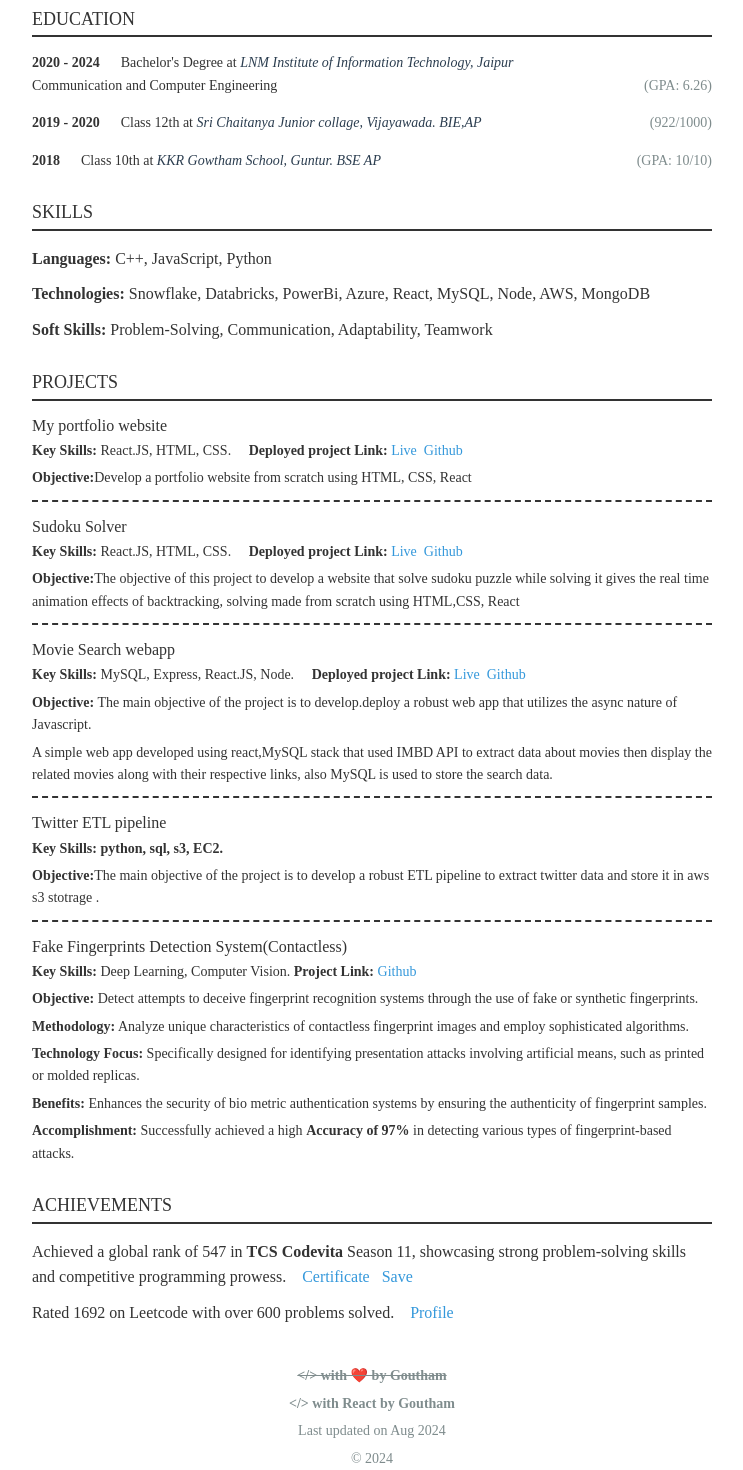
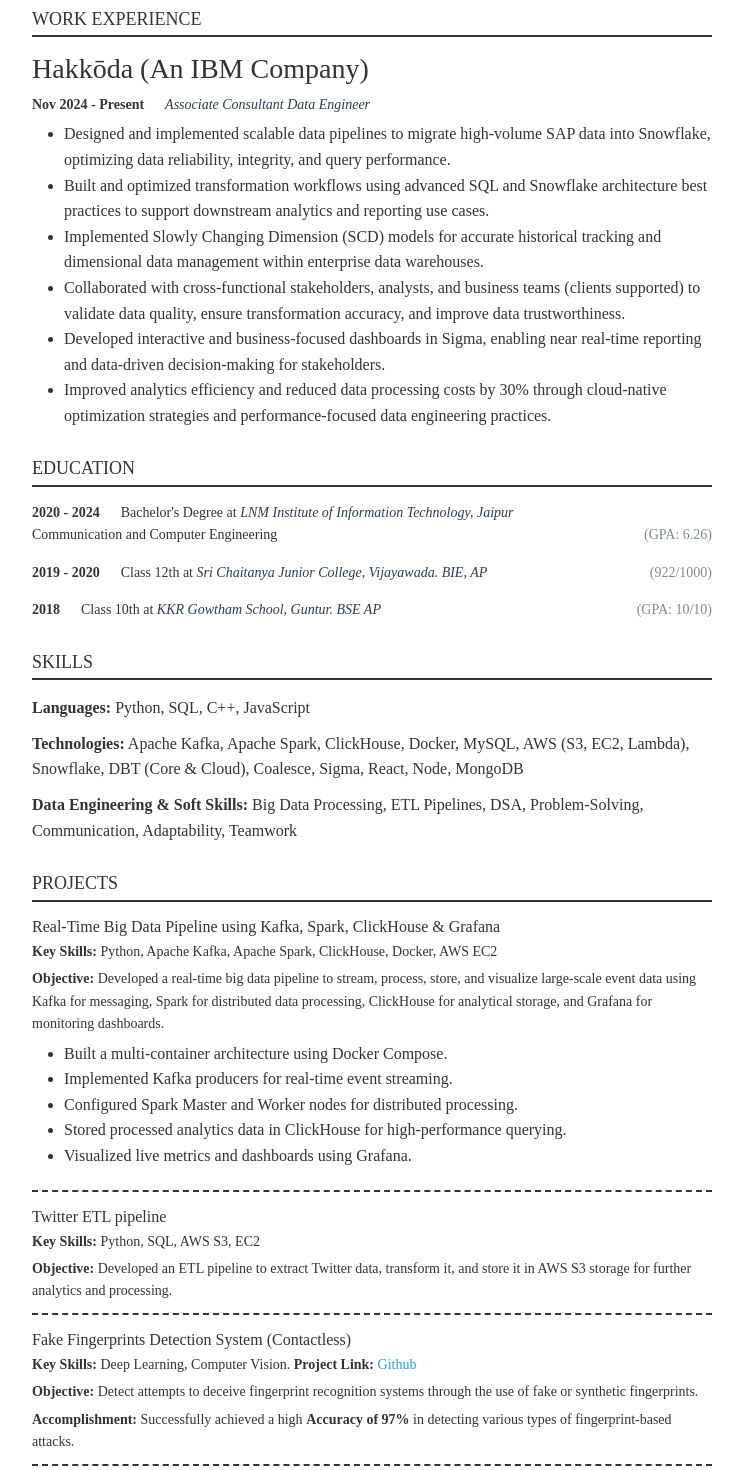
Before and after one commit to GouthamReddy1216/portfolio, a React (Create React App) app: page / in a window 1280 px wide. Shown: the part 160-1630 px from the top of the page, without its empty margins (268-1011 px from the left). Built offline with nearby package versions, Linux system fonts and the light colour scheme; the HTML template or start-up script is replaced by a standard one.

Commit message:
added certifications

```diff
--- a/src/App.js
+++ b/src/App.js
@@ -2,6 +2,7 @@
 import './App.css';
 import Certificate from "./codevita_certificate.pdf";
 import cv from "./CV.pdf";
+
 function App() {
   return (
     <div className='App'>
@@ -10,7 +11,7 @@
       </div>
 
       <div className='links'>
-      <div className='link'>
+        <div className='link'>
           <a href={cv} download='Goutham_CV' target="_blank" rel="noopener noreferrer">Save this CV</a>
         </div>
         <div className='link'>
@@ -27,16 +28,30 @@
         </div>
       </div>
 
+      <div className='section experience'>
+        <h2>WORK EXPERIENCE</h2>
+        <div className='item'>
+          <h3>Hakkōda (An IBM Company)</h3>
+          <p><strong>Nov 2024 - Present</strong> &emsp; <em>Associate Consultant Data Engineer</em></p>
+          <ul>
+            <li>Designed and implemented scalable data pipelines to migrate high-volume SAP data into Snowflake, optimizing data reliability, integrity, and query performance.</li>
+            <li>Built and optimized transformation workflows using advanced SQL and Snowflake architecture best practices to support downstream analytics and reporting use cases.</li>
+            <li>Implemented Slowly Changing Dimension (SCD) models for accurate historical tracking and dimensional data management within enterprise data warehouses.</li>
+            <li>Collaborated with cross-functional stakeholders, analysts, and business teams (clients supported) to validate data quality, ensure transformation accuracy, and improve data trustworthiness.</li>
+            <li>Developed interactive and business-focused dashboards in Sigma, enabling near real-time reporting and data-driven decision-making for stakeholders.</li>
+            <li>Improved analytics efficiency and reduced data processing costs by 30% through cloud-native optimization strategies and performance-focused data engineering practices.</li>
+          </ul>
+        </div>
+      </div>
+
       <div className='section education'>
         <h2>EDUCATION</h2>
-
         <div className='item'>
           <p><strong>2020 - 2024</strong> &emsp; Bachelor's Degree at <em>LNM Institute of Information Technology, Jaipur</em><br />
-          Communication and Computer Engineering<span>(GPA: 6.26)</span></p>
+          Communication and Computer Engineering <span>(GPA: 6.26)</span></p>
         </div>
-
         <div className='item'>
-          <p><strong>2019 - 2020</strong> &emsp; Class 12th at <em>Sri Chaitanya Junior collage, Vijayawada. BIE,AP</em> <span>(922/1000)</span></p>
+          <p><strong>2019 - 2020</strong> &emsp; Class 12th at <em>Sri Chaitanya Junior College, Vijayawada. BIE, AP</em> <span>(922/1000)</span></p>
         </div>
         <div className='item'>
           <p><strong>2018</strong> &emsp; Class 10th at <em>KKR Gowtham School, Guntur. BSE AP</em> <span>(GPA: 10/10)</span></p>
@@ -46,9 +61,9 @@
       <div className='section skills'>
         <h2>SKILLS</h2>
         <ul>
-          <li><strong>Languages:</strong> C++, JavaScript, Python</li>
-          <li><strong>Technologies:</strong> Snowflake, Databricks, PowerBi, Azure, React, MySQL, Node, AWS, MongoDB</li>
-          <li><strong>Soft Skills:</strong> Problem-Solving, Communication, Adaptability, Teamwork</li>
+          <li><strong>Languages:</strong> Python, SQL, C++, JavaScript</li>
+          <li><strong>Technologies:</strong> Apache Kafka, Apache Spark, ClickHouse, Docker, MySQL, AWS (S3, EC2, Lambda), Snowflake, DBT (Core & Cloud), Coalesce, Sigma, React, Node, MongoDB</li>
+          <li><strong>Data Engineering & Soft Skills:</strong> Big Data Processing, ETL Pipelines, DSA, Problem-Solving, Communication, Adaptability, Teamwork</li>
         </ul>
       </div>
 
@@ -56,63 +71,73 @@
         <h2>PROJECTS</h2>
 
         <div className='project'>
-          <h3>My portfolio website</h3>
-          <p><strong>Key Skills:</strong> React.JS, HTML, CSS.&emsp; <strong>Deployed project Link:</strong> <a href="https://portfolio-k4bw.onrender.com//" target="_blank" rel="noopener noreferrer">Live</a>&ensp;<a href="https://github.com/GouthamReddy1216/prortfolio" target="_blank" rel="noopener noreferrer">Github</a></p>
-          <p><strong>Objective:</strong>Develop a portfolio website from scratch using HTML, CSS, React</p>
+          <h3>Real-Time Big Data Pipeline using Kafka, Spark, ClickHouse & Grafana</h3>
+          <p><strong>Key Skills:</strong> Python, Apache Kafka, Apache Spark, ClickHouse, Docker, AWS EC2</p>
+          <p><strong>Objective:</strong> Developed a real-time big data pipeline to stream, process, store, and visualize large-scale event data using Kafka for messaging, Spark for distributed data processing, ClickHouse for analytical storage, and Grafana for monitoring dashboards.</p>
+          <ul>
+            <li>Built a multi-container architecture using Docker Compose.</li>
+            <li>Implemented Kafka producers for real-time event streaming.</li>
+            <li>Configured Spark Master and Worker nodes for distributed processing.</li>
+            <li>Stored processed analytics data in ClickHouse for high-performance querying.</li>
+            <li>Visualized live metrics and dashboards using Grafana.</li>
+          </ul>
           <div className='project-end'></div>
         </div>
 
         <div className='project'>
-          <h3>Sudoku Solver</h3>
-          <p><strong>Key Skills:</strong> React.JS, HTML, CSS.&emsp; <strong>Deployed project Link:</strong> <a href="https://sudoku-solver-iaj3.onrender.com/" target="_blank" rel="noopener noreferrer">Live</a>&ensp;<a href="https://github.com/GouthamReddy1216/Sudoku-solver" target="_blank" rel="noopener noreferrer">Github</a></p>
-          <p><strong>Objective:</strong>The objective of this project to develop a website that solve sudoku puzzle while solving it gives the real time animation effects of backtracking, solving made from scratch using HTML,CSS, React</p>
+          <h3>Twitter ETL pipeline</h3>
+          <p><strong>Key Skills:</strong> Python, SQL, AWS S3, EC2</p>
+          <p><strong>Objective:</strong> Developed an ETL pipeline to extract Twitter data, transform it, and store it in AWS S3 storage for further analytics and processing.</p>
           <div className='project-end'></div>
         </div>
 
-
+        <div className='project'>
+          <h3>Fake Fingerprints Detection System (Contactless)</h3>
+          <p><strong>Key Skills:</strong> Deep Learning, Computer Vision. <strong>Project Link:</strong> <a href="https://github.com/GouthamReddy1216/Fake-Fingerprint-Detection-System-Contactless" target="_blank" rel="noopener noreferrer">Github</a></p>
+          <p><strong>Objective:</strong> Detect attempts to deceive fingerprint recognition systems through the use of fake or synthetic fingerprints.</p>
+          <p><strong>Accomplishment:</strong> Successfully achieved a high <strong>Accuracy of 97%</strong> in detecting various types of fingerprint-based attacks.</p>
+          <div className='project-end'></div>
+        </div>
 
         <div className='project'>
           <h3>Movie Search webapp</h3>
           <p><strong>Key Skills:</strong> MySQL, Express, React.JS, Node.&emsp; <strong>Deployed project Link:</strong> <a href="https://practice-production-468d.up.railway.app/" target="_blank" rel="noopener noreferrer">Live</a>&ensp;<a href="https://github.com/GouthamReddy1216/practice" target="_blank" rel="noopener noreferrer">Github</a></p>
-          <p><strong>Objective:</strong> The main objective of the project is to develop.deploy a robust web app that utilizes the async nature of Javascript.</p>
-          <p>A simple web app developed using react,MySQL stack that used IMBD API to extract data about movies then display the related movies along with their respective links,  also MySQL is used to store the search data.</p>
-          <div className='project-end'></div>
-        </div>
-        <div className='project'>
-          <h3>Twitter ETL pipeline</h3>
-          <p><strong>Key Skills: python, sql, s3, EC2.</strong></p>
-          <p><strong>Objective:</strong>The main objective of the project is to develop a robust ETL pipeline to extract twitter
-            data and store it in aws s3 stotrage .</p>
+          <p><strong>Objective:</strong> Develop a robust web app that utilizes the async nature of JavaScript, featuring a React/MySQL stack and the IMDb API.</p>
           <div className='project-end'></div>
         </div>
 
         <div className='project'>
-          <h3>Fake Fingerprints Detection System(Contactless)</h3>
-          <p><strong>Key Skills:</strong> Deep Learning, Computer Vision. <strong>Project Link:</strong> <a href="https://github.com/GouthamReddy1216/Fake-Fingerprint-Detection-System-Contactless" target="_blank" rel="noopener noreferrer">Github</a></p>
-          <p><strong>Objective:</strong> Detect attempts to deceive fingerprint recognition systems through the use of fake or synthetic fingerprints.</p>
-          <p><strong>Methodology:</strong> Analyze unique characteristics of contactless fingerprint images and employ sophisticated algorithms.</p>
-          <p><strong>Technology Focus:</strong> Specifically designed for identifying presentation attacks involving artificial means, such as printed or molded replicas.</p>
-          <p><strong>Benefits:</strong> Enhances the security of bio metric authentication systems by ensuring the authenticity of fingerprint samples.</p>
-          <p><strong>Accomplishment:</strong> Successfully achieved a high <strong>Accuracy of 97%</strong> in detecting various types of fingerprint-based attacks.</p>
+          <h3>My portfolio website</h3>
+          <p><strong>Key Skills:</strong> React.JS, HTML, CSS.&emsp; <strong>Deployed project Link:</strong> <a href="https://portfolio-k4bw.onrender.com//" target="_blank" rel="noopener noreferrer">Live</a>&ensp;<a href="https://github.com/GouthamReddy1216/prortfolio" target="_blank" rel="noopener noreferrer">Github</a></p>
+          <p><strong>Objective:</strong> Develop a portfolio website from scratch using HTML, CSS, React.</p>
         </div>
-
       </div>
 
       <div className='section achievements'>
-        <h2>ACHIEVEMENTS</h2>
+        <h2>ACHIEVEMENTS & CERTIFICATIONS</h2>
+
+        <h3>Professional Certifications</h3>
         <ul>
-          <li>Achieved a global rank of 547 in <strong>TCS Codevita</strong> Season 11, showcasing strong problem-solving skills and competitive programming prowess. &ensp; <a href={Certificate}>Certificate</a> &ensp;
-          <a href={Certificate} target="_blank" rel="noopener noreferrer" download='Goutham_codevita_Certificate' >Save</a>
+          <li>Databricks Data Engineer Professional Certificate</li>
+          <li>Databricks Data Engineer Certificate</li>
+          <li>Snowflake Advanced Data Engineer Certification Certificate</li>
+          <li>Snowflake Certified Certificate</li>
+        </ul>
+
+        <h3>Competitive Programming & Honors</h3>
+        <ul>
+          <li>Achieved a global rank of 547 in <strong>TCS Codevita</strong> Season 11, showcasing strong problem-solving skills. &ensp;
+            <a href={Certificate} target="_blank" rel="noopener noreferrer">View Certificate</a> &ensp;
+            <a href={Certificate} download='Goutham_codevita_Certificate'>Save</a>
           </li>
-          <li>Rated 1692 on Leetcode with over 600 problems solved. &ensp; <a href='https://leetcode.com/u/tonystark16/ ' target="_blank" rel="noopener noreferrer">Profile</a></li>
+          <li>Rated 1692 on LeetCode with over 600 problems solved. &ensp; <a href='https://leetcode.com/u/tonystark16/' target="_blank" rel="noopener noreferrer">Profile</a></li>
         </ul>
       </div>
 
       <footer className='footer'>
-        <p> <strong><s> &lt;/&gt; with ❤️ by Goutham</s></strong> </p>
         <p><strong> &lt;/&gt; with React by Goutham </strong></p>
-        <p>Last updated on Aug 2024 </p>
-        <p>© 2024</p>
+        <p>Last updated on June 2026 </p>
+        <p>© 2026</p>
       </footer>
 
     </div>
```
